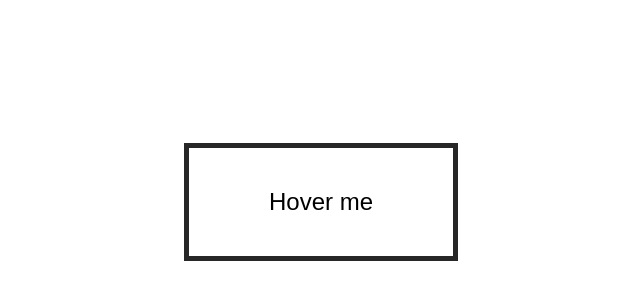
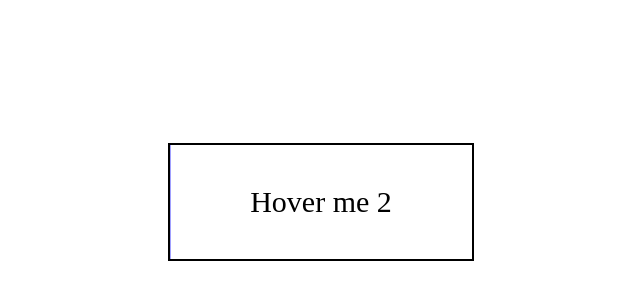
Before and after one commit to Fernando-ui/Animaciones-Avanzadas, a website: page 01-CSS-2D-transforms/index.html in a window 1280 px wide. Shown: the part 206-506 px from the top of the page, without its empty margins (319-959 px from the left). Drawn offline with Linux system fonts and the light colour scheme.

Commit message:
swipe button

```diff
--- a/01-CSS-2D-transforms/index.html
+++ b/01-CSS-2D-transforms/index.html
@@ -8,6 +8,7 @@
     <link rel="stylesheet" href="./css/style.css">
 </head>
 <body>
-  <a href="#">Hover me</a>
+  <!-- <a href="#">Hover me</a> -->
+  <a href="#">Hover me 2</a>
 </body>
 </html>
--- a/01-CSS-2D-transforms/sass/_01-rottating-button.scss
+++ b/01-CSS-2D-transforms/sass/_01-rottating-button.scss
@@ -1,33 +1,33 @@
-body {
-  height: 100vh;
-  display: flex;
-  align-items: center;
-  justify-content: center;
-}
-a {
-  text-decoration: none;
-  color: black;
-  font-family: sans-serif;
-  font-size: 1.5rem;
-  border: 5px solid #272727;
-  padding: 40px 80px;
-  position: relative;
-  overflow: hidden;
-}
-a:before{
-    content:'';
-    position: absolute;
-    top:0;
-    left:0;
-    background-color:yellow;
-    width:100%;
-    height:100%;
-    z-index:-1;
-    transform-origin:bottom left;
-    transition:transform 1s ease;
-    transform:rotate(-90deg);
-}
+// body {
+//   height: 100vh;
+//   display: flex;
+//   align-items: center;
+//   justify-content: center;
+// }
+// a {
+//   text-decoration: none;
+//   color: black;
+//   font-family: sans-serif;
+//   font-size: 1.5rem;
+//   border: 5px solid #272727;
+//   padding: 40px 80px;
+//   position: relative;
+//   overflow: hidden;
+// }
+// a:before{
+//     content:'';
+//     position: absolute;
+//     top:0;
+//     left:0;
+//     background-color:yellow;
+//     width:100%;
+//     height:100%;
+//     z-index:-1;
+//     transform-origin:bottom left;
+//     transition:transform 1s ease;
+//     transform:rotate(-90deg);
+// }
 
-a:hover::before {
-    transform:rotate(0deg);
-}
+// a:hover::before {
+//     transform:rotate(0deg);
+// }
--- /dev/null
+++ b/01-CSS-2D-transforms/sass/_02-swipe-button.scss
@@ -0,0 +1,36 @@
+body{
+    height:100vh;
+    display:flex;
+    align-items:center;
+    justify-content:center;
+}
+a{
+    text-decoration:none;
+    font-size:30px;
+    border:2px solid #000;
+    color:#000;
+    padding: 40px 80px;
+    position:relative;
+    overflow:hidden;
+    transition:color 1s ease-out;
+}
+a::before{
+    content:'';
+    position:absolute;
+    width:100%;
+    background-color:blue;
+    height:100%;
+    top:0;
+    left:0;
+    transform:translateX(-100%);
+    transition:transform 1s ease-out;
+    z-index:-1;
+}
+
+a:hover::before{
+    transform:translateX(0);
+}
+a:hover{
+    color:#fff;
+
+}
--- a/01-CSS-2D-transforms/sass/main.scss
+++ b/01-CSS-2D-transforms/sass/main.scss
@@ -1 +1,2 @@
-@import './01-rottating-button'
+@import './01-rottating-button';
+@import './02-swipe-button';
```
Also changed, not shown: 01-CSS-2D-transforms/css/style.css.
